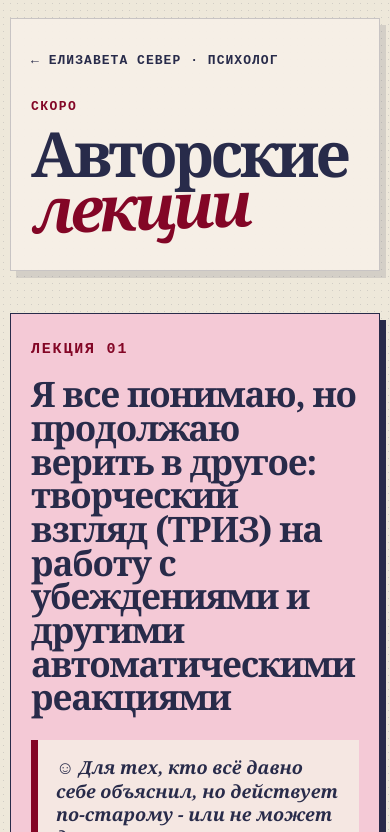
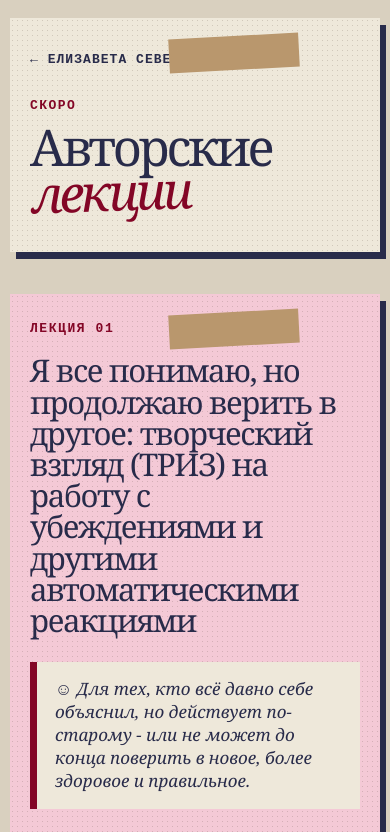
Before and after one commit to belotelovaelizaveta-netizen/severliza-test, a plain HTML site: page lectures/index.html in a window 390 px wide. Shown: the top 832 px of the page. Drawn offline with Linux system fonts and the light colour scheme.

Commit message:
Add files via upload

```diff
--- a/lectures/index.html
+++ b/lectures/index.html
@@ -17,28 +17,55 @@
         --paper: #eee8da;
         --pink: #f4c9d6;
         --wine: #830626;
-        --green: #838f58;
-        --yellow: #f1cb5b;
+        --olive: #838f58;
+        --blue: #c0d6ee;
+        --yellow: #e4b82f;
+        --page: #d9d0bf;
       }
       * { box-sizing: border-box; }
       html { scroll-behavior: smooth; }
       body {
         margin: 0;
         color: var(--ink);
-        background-color: var(--paper);
-        background-image: radial-gradient(#282b4a24 .75px, transparent .75px);
-        background-size: 7px 7px;
+        background: var(--page);
+        font-family: Arial, Helvetica, sans-serif;
       }
       a { color: inherit; }
       .lectures-page { overflow: hidden; }
       .lectures-sheet {
+        isolation: isolate;
         position: relative;
         width: min(1180px, calc(100% - 32px));
         margin: 18px auto;
         padding: clamp(28px, 5vw, 72px);
-        background: rgba(247, 240, 230, .96);
-        border: 1px solid rgba(40, 43, 74, .22);
-        box-shadow: 10px 12px 0 rgba(40, 43, 74, .13);
+        background: var(--paper);
+        border: 0;
+        box-shadow: 10px 12px 0 var(--ink);
+        overflow: hidden;
+      }
+      .lectures-sheet::before,
+      .lecture-card::before {
+        content: "";
+        position: absolute;
+        z-index: -1;
+        inset: 0;
+        background-image: radial-gradient(#5a493c 0.55px, transparent 0.7px);
+        background-size: 5px 5px;
+        opacity: .2;
+        pointer-events: none;
+      }
+      .lectures-sheet::after,
+      .lecture-card::after {
+        content: "";
+        position: absolute;
+        z-index: 4;
+        top: 18px;
+        left: 43%;
+        width: 130px;
+        height: 34px;
+        background: #b9976d;
+        transform: rotate(-3deg);
+        pointer-events: none;
       }
       .lectures-back {
         display: inline-block;
@@ -57,10 +84,10 @@
         text-transform: uppercase;
       }
       .lectures-hero h1 {
-        max-width: 920px;
+        max-width: 850px;
         margin: 0;
-        font: 700 clamp(55px, 9vw, 112px)/.85 Georgia, serif;
-        letter-spacing: -.06em;
+        font: 400 clamp(52px, 7.4vw, 92px)/.88 Georgia, serif;
+        letter-spacing: -.065em;
       }
       .lectures-hero h1 span {
         display: inline-block;
@@ -91,13 +118,15 @@
         margin: 42px auto;
       }
       .lecture-card {
+        isolation: isolate;
         position: relative;
-        padding: clamp(28px, 5vw, 64px);
-        border: 1px solid var(--ink);
+        padding: clamp(28px, 5vw, 58px);
+        border: 0;
         box-shadow: 10px 12px 0 var(--ink);
+        overflow: hidden;
       }
       .lecture-card:first-child { background: var(--pink); }
-      .lecture-card:last-child { background: #d8dfbf; }
+      .lecture-card:last-child { background: var(--blue); }
       .lecture-number {
         display: block;
         margin-bottom: 20px;
@@ -106,23 +135,23 @@
         letter-spacing: .12em;
       }
       .lecture-card h2 {
-        max-width: 940px;
+        max-width: 900px;
         margin: 0;
-        font: 700 clamp(34px, 5vw, 66px)/.96 Georgia, serif;
-        letter-spacing: -.035em;
+        font: 400 clamp(34px, 4.2vw, 56px)/1 Georgia, serif;
+        letter-spacing: -.045em;
       }
       .for-whom {
         max-width: 850px;
         margin: 26px 0;
         padding: 16px 18px;
-        background: rgba(247, 240, 230, .78);
+        background: var(--paper);
         border-left: 7px solid var(--wine);
-        font: italic 700 clamp(18px, 2vw, 23px)/1.3 Georgia, serif;
+        font: italic 400 clamp(17px, 1.7vw, 21px)/1.35 Georgia, serif;
       }
       .annotation {
         max-width: 850px;
         margin: 0 0 32px;
-        font: 400 19px/1.55 Georgia, serif;
+        font: 400 clamp(17px, 1.4vw, 20px)/1.6 Arial, Helvetica, sans-serif;
       }
       .lecture-card h3 {
         margin: 0 0 16px;
@@ -144,8 +173,8 @@
         position: relative;
         min-height: 54px;
         padding: 12px 12px 12px 50px;
-        border-bottom: 1px solid rgba(40, 43, 74, .28);
-        font: 400 16px/1.4 "Courier New", monospace;
+        border-bottom: 1px solid var(--ink);
+        font: 400 14px/1.4 "Courier New", monospace;
         counter-increment: point;
       }
       .contents li::before {
@@ -156,7 +185,7 @@
         color: var(--wine);
         font-weight: 700;
       }
-      .waitlist { background: var(--pink); }
+      .waitlist { background: var(--paper); }
       .waitlist-grid {
         display: grid;
         grid-template-columns: minmax(0, 1fr) minmax(320px, .8fr);
@@ -165,17 +194,17 @@
       }
       .waitlist h2 {
         margin: 0 0 22px;
-        font: 700 clamp(42px, 7vw, 82px)/.9 Georgia, serif;
-        letter-spacing: -.05em;
+        font: 400 clamp(38px, 5.5vw, 66px)/.94 Georgia, serif;
+        letter-spacing: -.055em;
       }
       .waitlist-copy > p:not(.lectures-kicker) {
         max-width: 600px;
-        font: 400 19px/1.5 Georgia, serif;
+        font: 400 clamp(17px, 1.4vw, 20px)/1.6 Arial, Helvetica, sans-serif;
       }
       .waitlist-form {
         padding: 24px;
-        background: var(--paper);
-        border: 1px solid var(--ink);
+        background: var(--pink);
+        border: 2px solid var(--wine);
         box-shadow: 8px 9px 0 var(--wine);
       }
       .waitlist-form label,
@@ -188,7 +217,7 @@
         margin-top: 8px;
         padding: 14px 12px;
         color: var(--ink);
-        background: white;
+        background: var(--paper);
         border: 1px solid var(--ink);
         border-radius: 0;
         font: 400 17px/1.2 Georgia, serif;
@@ -231,18 +260,23 @@
       .form-success { color: #41621f; }
       .form-error { color: var(--wine); }
       .lectures-footer { padding-top: 42px; padding-bottom: 42px; }
-      .lectures-footer h2 { margin: 0 0 18px; font: 700 38px/1 Georgia, serif; }
+      .lectures-footer h2 { margin: 0 0 18px; font: 400 38px/1 Georgia, serif; }
       .lectures-footer-links { display: flex; flex-wrap: wrap; gap: 12px 24px; }
       .lectures-footer-links a { font: 700 13px/1.4 "Courier New", monospace; }
       .lectures-legal { display: flex; flex-wrap: wrap; gap: 9px 18px; margin-top: 30px; font: 400 12px/1.4 "Courier New", monospace; }
       .lectures-copyright { margin-top: 16px; font: 400 12px/1.4 "Courier New", monospace; }
       @media (max-width: 760px) {
         .lectures-sheet, .lecture-list { width: min(100% - 20px, 1180px); }
-        .lectures-sheet { padding: 28px 20px 38px; box-shadow: 6px 7px 0 rgba(40, 43, 74, .13); }
+        .lectures-sheet { padding: 28px 20px 38px; box-shadow: 6px 7px 0 var(--ink); }
         .lectures-back { margin-bottom: 30px; }
-        .lectures-hero h1 { font-size: clamp(50px, 16vw, 75px); }
+        .lectures-hero h1 { font-size: clamp(44px, 13vw, 60px); }
         .lecture-card { padding: 28px 20px 34px; box-shadow: 6px 7px 0 var(--ink); }
-        .lecture-card h2 { font-size: clamp(32px, 9vw, 48px); }
+        .lecture-card h2 { font-size: clamp(29px, 8vw, 40px); }
+        .lecture-number { font-size: 13px; }
+        .for-whom { font-size: 17px; }
+        .annotation { font-size: 17px; }
+        .contents li { font-size: 13px; }
+        .waitlist h2 { font-size: clamp(36px, 10vw, 48px); }
         .contents { grid-template-columns: 1fr; }
         .waitlist-grid { grid-template-columns: 1fr; }
         .waitlist-form { padding: 20px 16px; box-shadow: 6px 7px 0 var(--wine); }
```
